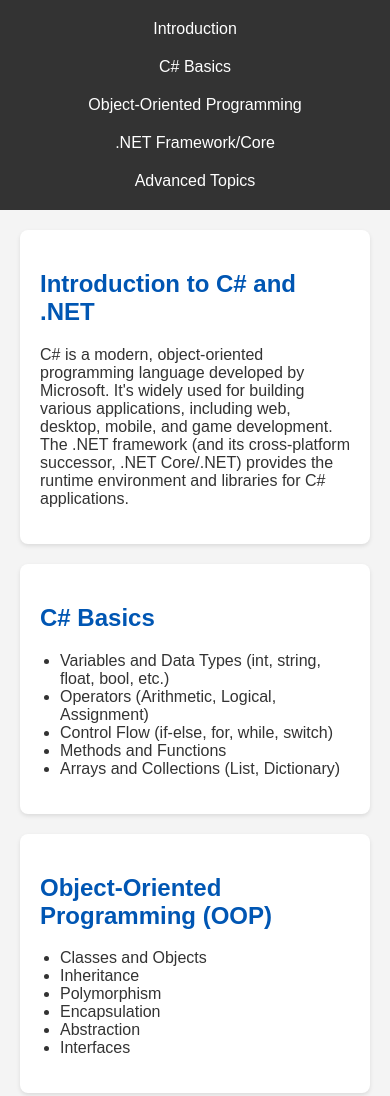
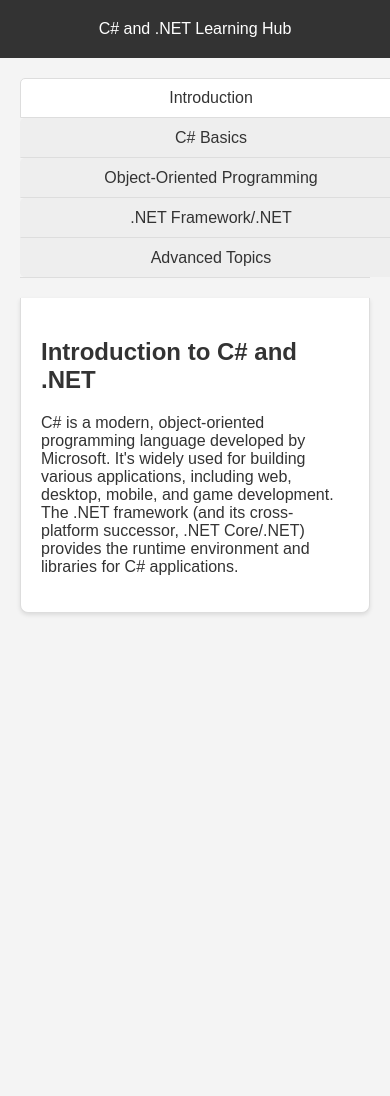
Before and after one commit to dkpotti/learning-journey, a plain HTML site: page index.html in a window 390 px wide. Shown: the top 1096 px of the page. After the commit the page ends 844 px from the top, so only its background shows below. Drawn offline with Linux system fonts and the light colour scheme.

Commit message:
Update index.html

```diff
--- a/index.html
+++ b/index.html
@@ -17,9 +17,9 @@
             background-color: #333;
             color: #fff;
             padding: 10px;
-            position: sticky; /* Make the navbar sticky */
+            position: sticky;
             top: 0;
-            z-index: 100; /* Ensure it's on top */
+            z-index: 100;
         }
 
         nav ul {
@@ -27,7 +27,7 @@
             margin: 0;
             padding: 0;
             display: flex;
-            justify-content: space-around; /* Distribute links evenly */
+            justify-content: space-around;
         }
 
         nav li {
@@ -39,27 +39,66 @@
             color: #fff;
             padding: 8px 12px;
             border-radius: 5px;
-            transition: background-color 0.3s ease; /* Smooth transition */
+            transition: background-color 0.3s ease;
         }
 
         nav a:hover {
             background-color: #555;
         }
 
-        section {
+        /* Tab Styles */
+        .tab-container {
+            display: flex;
+            border-bottom: 1px solid #ddd;
+            margin: 20px;
+        }
+
+        .tab {
+            padding: 10px 15px;
+            cursor: pointer;
+            border: 1px solid transparent;
+            border-bottom: none;
+            border-top-left-radius: 5px;
+            border-top-right-radius: 5px;
+            background-color: #eee;
+            transition: background-color 0.3s ease, border-color 0.3s ease;
+        }
+
+        .tab.active {
+            background-color: #fff;
+            border-color: #ddd;
+        }
+
+        .tab-content {
             padding: 20px;
-            margin: 20px;
+            margin: 0 20px 20px;
             background-color: white;
-            border-radius: 8px;
+            border: 1px solid #ddd;
+            border-top: none;
+            border-bottom-left-radius: 8px;
+            border-bottom-right-radius: 8px;
              box-shadow: 0 2px 4px rgba(0, 0, 0, 0.1);
         }
-        h2 {
-            color: #0056b3;
+
+        .tab-content > div { /* Hide all content divs by default */
+            display: none;
         }
-        ul {
-            list-style-type: disc;
-            padding-left: 20px;
+
+        .tab-content > div.active { /* Show only the active content div */
+            display: block;
+            animation: fadeIn 0.5s ease-in-out; /* Fade-in animation */
         }
+
+        /* Fade-in Animation */
+        @keyframes fadeIn {
+            from {
+                opacity: 0;
+            }
+            to {
+                opacity: 1;
+            }
+        }
+
         /* Responsive adjustments */
         @media (max-width: 768px) {
             nav ul {
@@ -70,6 +109,19 @@
             nav li {
                 margin: 10px 0;
             }
+            .tab-container {
+                flex-direction: column; /* Stack tabs vertically on smaller screens */
+            }
+            .tab {
+                border-radius: 5px 5px 0 0; /* Round only top corners on small screens */
+                border-bottom: 1px solid #ddd; /* Add bottom border to stacked tabs */
+                width: 100%; /* Make tabs full width */
+                text-align: center;
+            }
+            .tab:last-child { /* Remove bottom border from the last tab */
+                border-bottom: none;
+                border-radius: 0 0 5px 5px;
+            }
         }
     </style>
 </head>
@@ -77,31 +129,36 @@
 
     <nav>
         <ul>
-            <li><a href="#introduction">Introduction</a></li>
-            <li><a href="#basics">C# Basics</a></li>
-            <li><a href="#oop">Object-Oriented Programming</a></li>
-            <li><a href="#dotnet">.NET Framework/Core</a></li>
-            <li><a href="#advanced">Advanced Topics</a></li>
+            <li><a href="#">C# and .NET Learning Hub</a></li>
         </ul>
     </nav>
 
-    <section id="introduction">
+    <div class="tab-container">
+        <div class="tab active" onclick="openTab('introduction')">Introduction</div>
+        <div class="tab" onclick="openTab('basics')">C# Basics</div>
+        <div class="tab" onclick="openTab('oop')">Object-Oriented Programming</div>
+        <div class="tab" onclick="openTab('dotnet')">.NET Framework/.NET</div>
+        <div class="tab" onclick="openTab('advanced')">Advanced Topics</div>
+    </div>
+
+    <div class="tab-content">
+        <div id="introduction" class="active">
             <h2>Introduction to C# and .NET</h2>
             <p>C# is a modern, object-oriented programming language developed by Microsoft. It's widely used for building various applications, including web, desktop, mobile, and game development. The .NET framework (and its cross-platform successor, .NET Core/.NET) provides the runtime environment and libraries for C# applications.</p>
-    </section>
+        </div>
 
-    <section id="basics">
+        <div id="basics">
             <h2>C# Basics</h2>
             <ul>
-            <li>Variables and Data Types (int, string, float, bool, etc.)</li>
-            <li>Operators (Arithmetic, Logical, Assignment)</li>
-            <li>Control Flow (if-else, for, while, switch)</li>
+                <li>Variables and Data Types</li>
+                <li>Operators</li>
+                <li>Control Flow</li>
                 <li>Methods and Functions</li>
-            <li>Arrays and Collections (List, Dictionary)</li>
+                <li>Arrays and Collections</li>
             </ul>
-    </section>
+        </div>
 
-    <section id="oop">
+        <div id="oop">
             <h2>Object-Oriented Programming (OOP)</h2>
             <ul>
                 <li>Classes and Objects</li>
@@ -111,30 +168,47 @@
                 <li>Abstraction</li>
                 <li>Interfaces</li>
             </ul>
-    </section>
+        </div>
 
-    <section id="dotnet">
+        <div id="dotnet">
             <h2>.NET Framework/.NET</h2>
             <ul>
                 <li>Common Language Runtime (CLR)</li>
                 <li>.NET Class Library (BCL)</li>
                 <li>Namespaces</li>
-            <li>ASP.NET (Web Development)</li>
-            <li>Entity Framework (Database Access)</li>
+                <li>ASP.NET</li>
+                <li>Entity Framework</li>
             </ul>
-    </section>
+        </div>
 
-    <section id="advanced">
+        <div id="advanced">
             <h2>Advanced Topics</h2>
             <ul>
                 <li>Generics</li>
                 <li>Delegates and Events</li>
-            <li>LINQ (Language Integrated Query)</li>
-            <li>Asynchronous Programming (async/await)</li>
+                <li>LINQ</li>
+                <li>Asynchronous Programming</li>
                 <li>Exception Handling</li>
                 <li>Unit Testing</li>
             </ul>
-    </section>
+        </div>
+    </div>
+
+    <script>
+        function openTab(tabName) {
+            let i;
+            let tabs = document.getElementsByClassName("tab");
+            let tabContents = document.getElementsByClassName("tab-content")[0].children; // Get direct children of tab-content
+
+            for (i = 0; i < tabs.length; i++) {
+                tabs[i].className = tabs[i].className.replace(" active", "");
+                tabContents[i].className = tabContents[i].className.replace(" active", "");
+            }
+
+            event.currentTarget.className += " active";
+            document.getElementById(tabName).className += " active";
+        }
+    </script>
 
 </body>
 </html>
```
Lines whose indentation alone changed are shown as unchanged.
